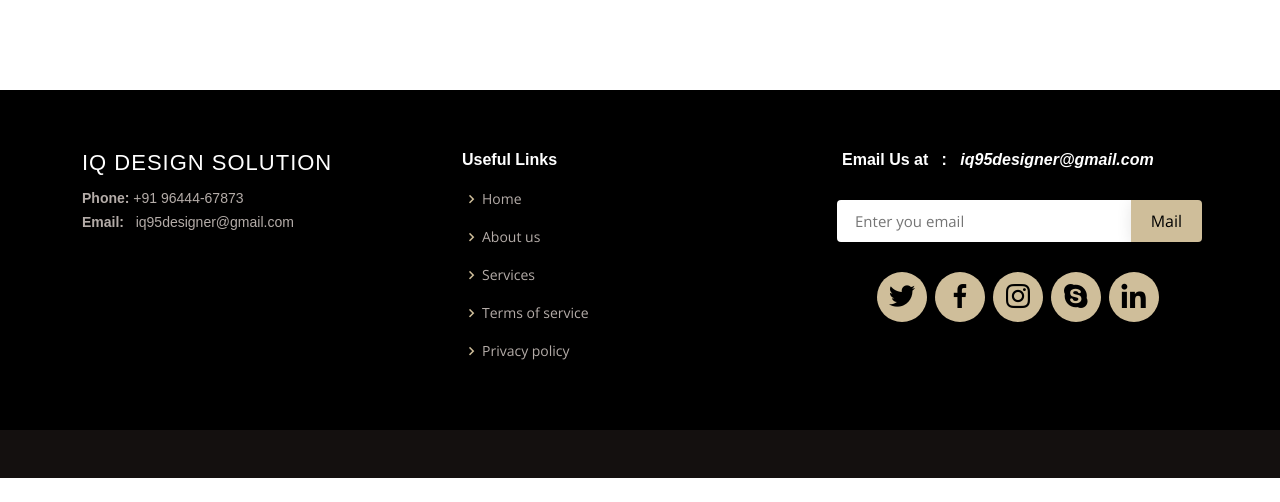
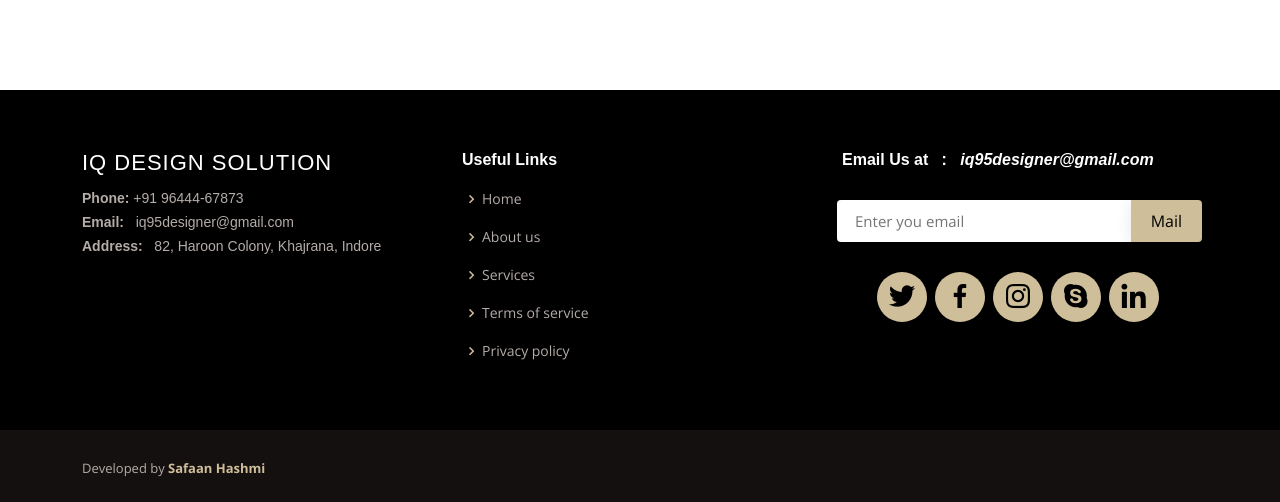
Before and after one commit to SafaanHashmi/iqdesignsolution.github.io, a PHP site: page /services.php in a window 1280 px wide. Shown: the part 462-964 px from the top of the page. Before the commit the page ends 940 px from the top, so only its background shows below. Run offline with PHP 8.4, Linux system fonts and the light colour scheme; some web fonts are replaced.

Commit message:
Update services.php

```diff
--- a/services.php
+++ b/services.php
@@ -414,6 +414,7 @@
 
               <strong>Phone:</strong>&nbsp;+91 96444-67873<br>
               <strong>Email:</strong>&nbsp;&nbsp;  iq95designer@gmail.com<br>
+			  <strong>Address:</strong>&nbsp;&nbsp;  82, Haroon Colony, Khajrana, Indore<br>
             </p>
           </div>
 
@@ -452,15 +453,15 @@
 
     <div class="container d-md-flex py-4">
 
-      <!--<div class="me-md-auto text-center text-md-start">
-        <div class="copyright">
-          &copy; Copyright <strong><span></span></strong>
-        </div>
+      <div class="me-md-auto text-center text-md-start">
+        <!--<div class="copyright">
+          Developed by <strong><span><a href="https://safaanhashmi.herokuapp.com/">Safaan Hashmi</a></span></strong>
+        </div>-->
         <div class="credits">
-         <a href="https://bootstrapmade.com/"></a>
+         Developed by <strong><span><a href="https://safaanhashmi.herokuapp.com/" target="_blank" style="color: #cfbe9a;">Safaan Hashmi</a>
         </div>
       </div>
-      <div class="social-links text-center text-md-right pt-3 pt-md-0">
+      <!--<div class="social-links text-center text-md-right pt-3 pt-md-0">
         <a href="#" class="twitter"><i class="bx bxl-twitter"></i></a>
         <a href="#" class="facebook"><i class="bx bxl-facebook"></i></a>
         <a href="#" class="instagram"><i class="bx bxl-instagram"></i></a>
```
